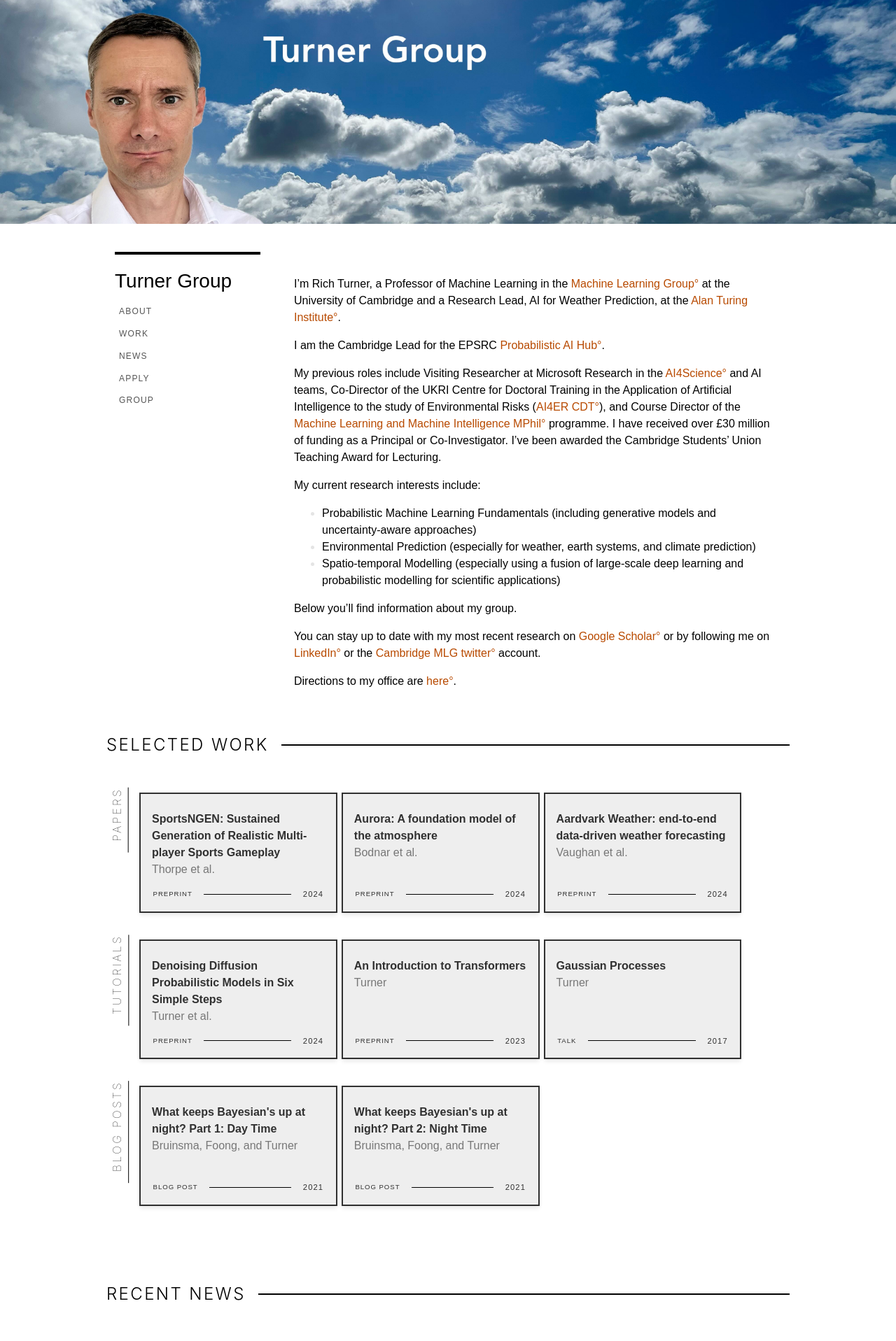
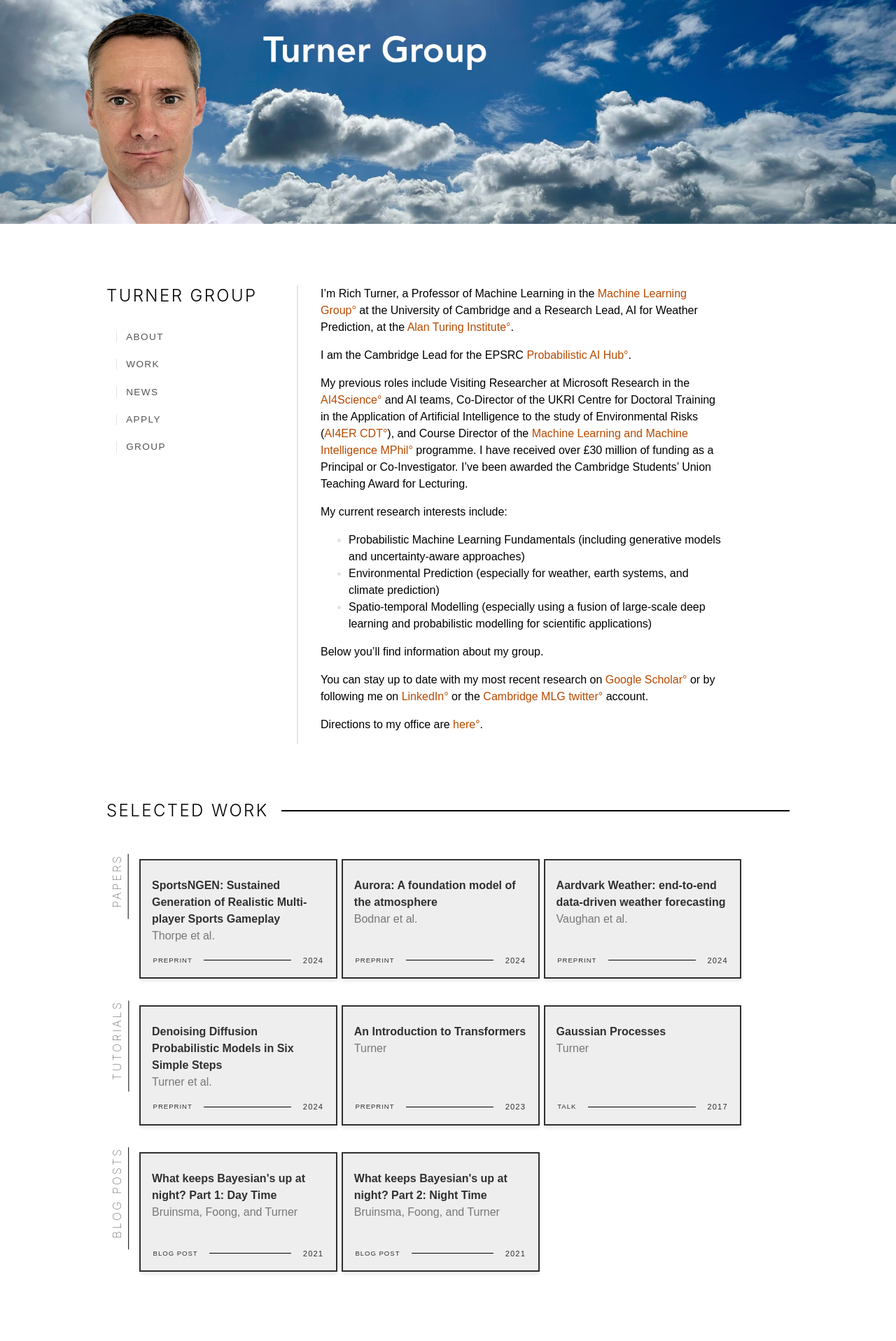
Before and after one commit to rich-turner-group/rich-turner-group.github.io, a Jekyll site: the page built from index.md, in a window 1280 px wide. Shown: the top 1917 px of the page at 70% size. Built offline with Jekyll 4.4.1, drawn with Linux system fonts in a browser that asks for light colours.

Commit message:
Update the menu on main page

```diff
--- a/_layouts/home.html
+++ b/_layouts/home.html
@@ -15,7 +15,7 @@
 </head>
 
 <body class="avenir">
-    <article class="avenir">
+    <article>
         <div class="db w-100 tc bg-black white cover flex flex-column" id="profile-cover">
             <div class="w-100 v-top" style="margin-bottom: auto;">
                 <header class="white-50">
@@ -35,29 +35,22 @@
         </div>
     </article>
     <!-- <section class="measure-wide center b--light-gray br1 bl br mh3 bg-white"> -->
-    <section>
+    <section class="center pa4" style="max-width: 65em;">
         <div class="about-and-menu" id="about-and-menu">
             <div class="menu-in-about">
-                <h1 class="menu-title" id="group-title-in-menu">
-                    <!--onClick="document.getElementById('group-title-in-menu').innerHTML='Bruno & Kenza Group'"-->
-                    Turner Group
-                </h1>
-                <!-- <h1 class="f3 lh-title fw9 mb3 mt0 pt3 bb bw2">
-                    Richard Turner
-                </h1> -->
-                <!--a class="menu-link" href="index.html">Home</a-->
-                <a class="menu-link" href="#about-and-menu">About</a>
-                <a class="menu-link" href="#work">Work</a>
-                <a class="menu-link" href="#news">News</a>
-                <a class="menu-link" href="#apply">Apply</a>
-                <a class="menu-link" href="#group-members">Group</a>
+                <div class=menu-title>
+                    <h1>Turner Group</h1>
+                </div>
+                    <a class="menu-link" href="#about-and-menu">About</a>
+                    <a class="menu-link" href="#work">Work</a>
+                    <a class="menu-link" href="#news">News</a>
+                    <a class="menu-link" href="#apply">Apply</a>
+                    <a class="menu-link" href="#group-members">Group</a>
 
             </div>
             <div class="about">
                 {% include list.html collection="about" %}
             </div>
-            <!-- div class="menu-in-about" style="visibility: hidden;">
-            </div-->
 
         </div>
 
--- a/style.css
+++ b/style.css
@@ -46,82 +46,103 @@ a:focus {
 /* About section styling */
 
 .about-and-menu {
-    justify-content: center;
+    justify-content: left;
     display: flex;
     width: 100%;
     flex: 1;
-    padding-top: 2em;
+    padding: 0em;
+    padding-top: 3.5em;
+    margin: 0em;
 }
 
 .menu-in-about {
     /* width: 10em; */
     flex: 1;
-    max-width: 13em;
-
-    margin-top: 0.5em;
+    max-width: 16em;
+    margin-top: 0.0em;
+    padding-top: 0.0em;
     margin-left: 0em;
     margin-right: 0em;
     /* padding-right: max(3em); */
-    margin-top: 0.5em;
+    margin-top: 0.0em;
     /* margin-top: 1em; */
-    padding-top: 0.5em;
     padding-bottom: 0.5em;
 
-    border-width: .25rem;
-    border-top-style: solid;
-    border-bottom-style: none;
-    /* padding-left: 1em; */
 
     text-align: left;
     ;
 }
 
 .menu-title {
-    font-size: 1.75rem;
-    font-weight: 400;
-    margin-top: 0.5em;
-    margin-bottom: 0.75rem;
-    /* padding-bottom: 0em; */
+    display: flex;
+    align-items: center;
+    width: 100%;
+    font-size: clamp(1rem, 1.1904761905vw, 1.1111111111rem);
+    line-height: 1.35;
+    font-weight: 600;
+    margin-bottom: 0em;
+    padding-bottom: 0.75em;
+
 }
+
+.menu-title h1 {
+
+    font-family: -apple-system, BlinkMacSystemFont, avenir next, avenir, helvetica neue, helvetica, ubuntu, roboto, noto, segoe ui, arial, sans-serif;
+    font-size: 1.5rem;
+    text-transform: uppercase;
+    text-align: right;
+    line-height: 1.25;
+    letter-spacing: .1em;
+    font-weight: 300;
+    margin: 0em;
+    padding: 0em;
+}
+
 
 .menu-link {
     display: block;
     margin-right: 2em;
-    margin-left: 0.5em;
+    margin-left: 1.0em;
+    padding-left: 1em;
     /* margin-bottom: 0.5em;
     margin-top: 0.5em; */
-    padding-bottom: 0.75em;
-    padding-top: 0.75em;
-    font-size: 0.75rem;
+    margin-bottom: 1.75em;
+    margin-top: 1.75em;
+    font-size: 0.85rem;
     text-transform: uppercase;
     /* Mid-gray */
     color: #555;
     letter-spacing: .1em;
+    /* transition: transform 0.25s ease-out; */
+    border-left: 0.1em solid rgb(228, 228, 228);
+    border-right-style: solid;
+    border-color: rgb(228, 228, 228);
+    border-right-width: 0.0em;
     /* Transition effects */
-    transition: color .15s ease-in;
-    /* transition: transform 0.25s ease-out; */
+    transition: color .15s ease-in-out, border-width .15s ease-in-out, border-radius .3s ease-in-out;
 }
 
 .menu-link:hover,
 .menu-link:focus {
     color: #000;
-    transition: color .15s ease-in;
+    border-right-width: 0.5em;
+    border-left-width: 0.5em;
+    border-color: black;
+    transition: border-width .35s ease-in-out, border-color .35s ease-in-out, color .15s ease-in-out;
 }
 
 .about {
-    max-width: 45em;
+    max-width: 40em;
     padding-left: 2em;
-    padding-right: 0.5em;
+    padding-right: 2.0em;
     margin-left: 1em;
     margin-right: 0.5em;
-    margin-top: 2em;
-    padding-top: 0.6em;
-    /* border-left: 1px solid rgb(228, 228, 228); */
-    /* border-right: 0.05em solid rgb(228, 228, 228); */
+    margin-top: 0em;
+    padding-top: 0.0em;
+    border-left: 2px solid rgb(228, 228, 228);
 
     font-size: 1rem;
     line-height: 1.5;
-    /* padding: 1em 1em 0em 0em; */
 }
 
 .about a::after {
@@ -161,17 +182,36 @@ a:focus {
         max-width: 100%;
         border-width: .125rem;
         border-bottom-style: solid;
+        border-color: rgb(228, 228, 228);
         margin-top: 0em;
         text-align: center;
-        margin-bottom: 1em;
+        margin-bottom: 2em;
+        padding-bottom: 1em;
+        /* Match the padding left right to that of about */
+        padding-left: 0em;
+        padding-right: 0em;
+        margin-left: 1em;
+        margin-right: 1em;
+
     }
 
     .about {
         max-width: 100%;
+        border-left-style: none;
+        /* Match padding to that in menu-in-about */
+        padding-left: 0em;
+        padding-right: 0em;
+        margin-left: 1em;
+        margin-right: 1em;
     }
 
     .menu-link {
+        padding-left: 0.5em;
+        padding-right: 0.5em;
+        margin-left: 0.5em;
+        margin-right: 0.5em;
         display: inline;
+        border-left-width: 0em;
     }
 
     .menu-title {
@@ -300,7 +340,7 @@ a p::after {
     height: 1px;
     flex: 1;
     /* margin: 0 0 0 clamp(.8888888889rem, 1.4285714286vw, 1.3333333333rem) */
-    margin: 0 0 0 clamp(.8888888889rem, 1.4285714286vw, 1.3333333333rem) ;
+    margin: 0 0 0 clamp(.8888888889rem, 1.4285714286vw, 1.3333333333rem);
 }
 
 .section-subheader h2 {
```
